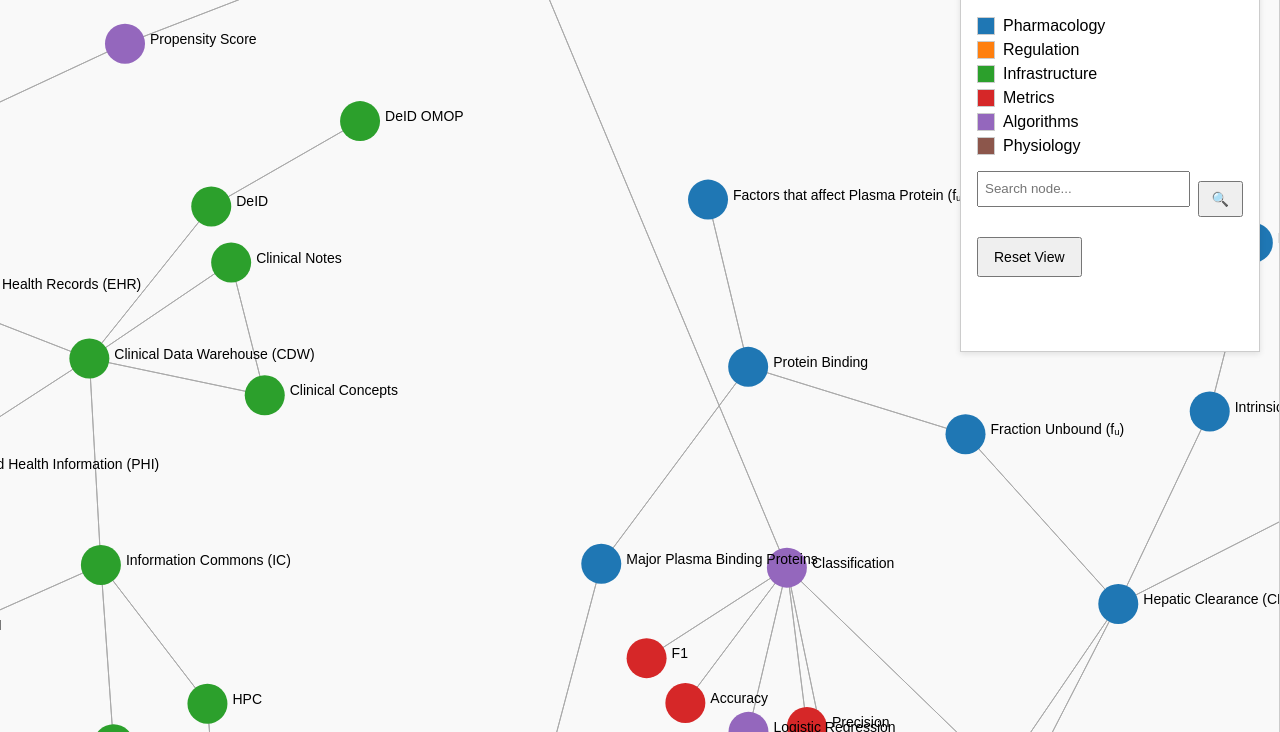
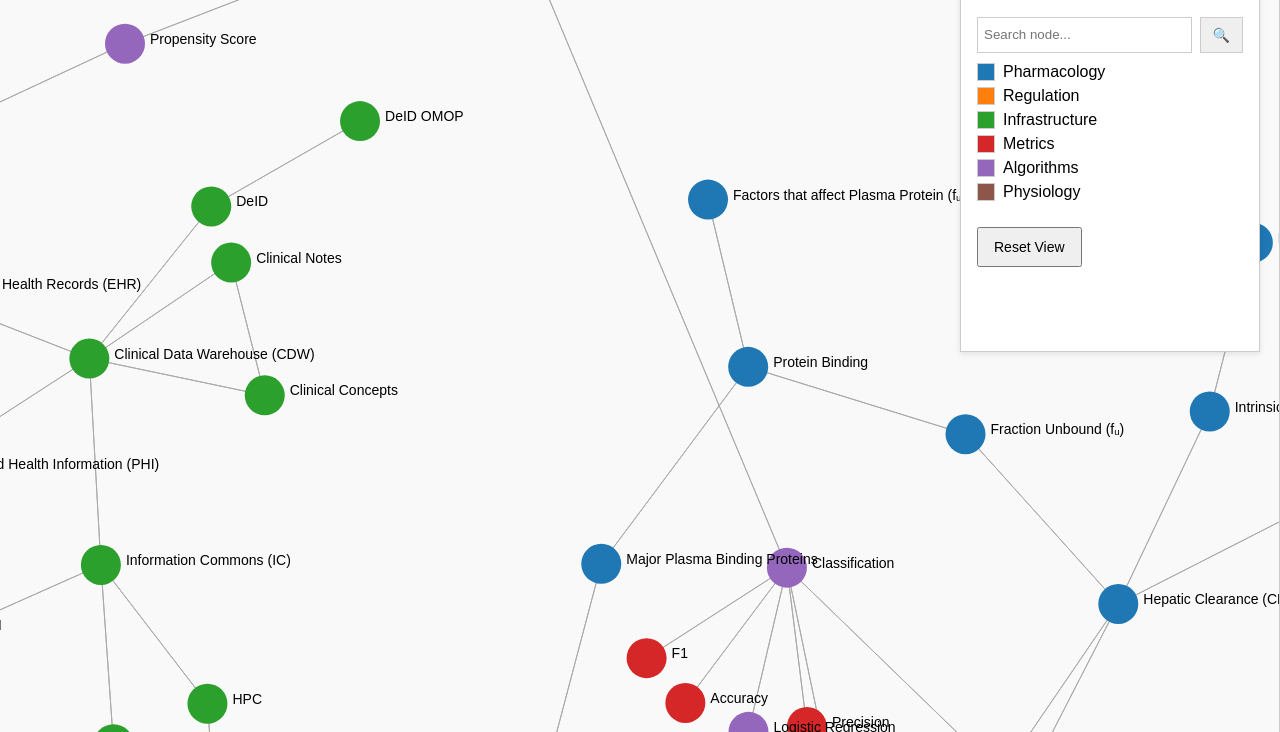
Before and after one commit to TaraSPande/aiphu, a plain HTML site: page index.html in a window 1280 px wide. Shown: the part 68-800 px from the top of the page. Drawn offline with nearby package versions, Linux system fonts and the light colour scheme.

Commit message:
Update index.html

```diff
--- a/index.html
+++ b/index.html
@@ -24,16 +24,18 @@
       <option value="all">All</option>
     </select> -->
 
-    <div id="legend" style="margin-top: 10px;"></div>
-
 <!--     <label for="node-search" style="margin-top: 20px; display: block;">Search node:</label><br> -->
     <div id="search-container">
       <input id="node-search" placeholder="Search node..." oninput="updateSuggestions()"
-         style="flex: 1; padding: 6px; height: 36px; box-sizing: border-box; vertical-align: top;" />
+         style="flex: 1; padding: 6px; height: 36px; box-sizing: border-box;
+                border: 1px solid #ccc; margin: 0;" />
       <button onclick="searchNode()"
-          style="padding: 6px 12px; height: 36px; box-sizing: border-box; vertical-align: top;">🔍</button>
+          style="padding: 6px 12px; height: 36px; box-sizing: border-box;
+                 border: 1px solid #ccc; margin: 0;">🔍</button>
     </div>
     <div id="suggestions"></div>
+
+    <div id="legend" style="margin-top: 10px;"></div>
 
 <!--     <div id="qa-display" style="margin-top: 20px;">
       <p>Click on a node to see its question and answer.</p>
```
